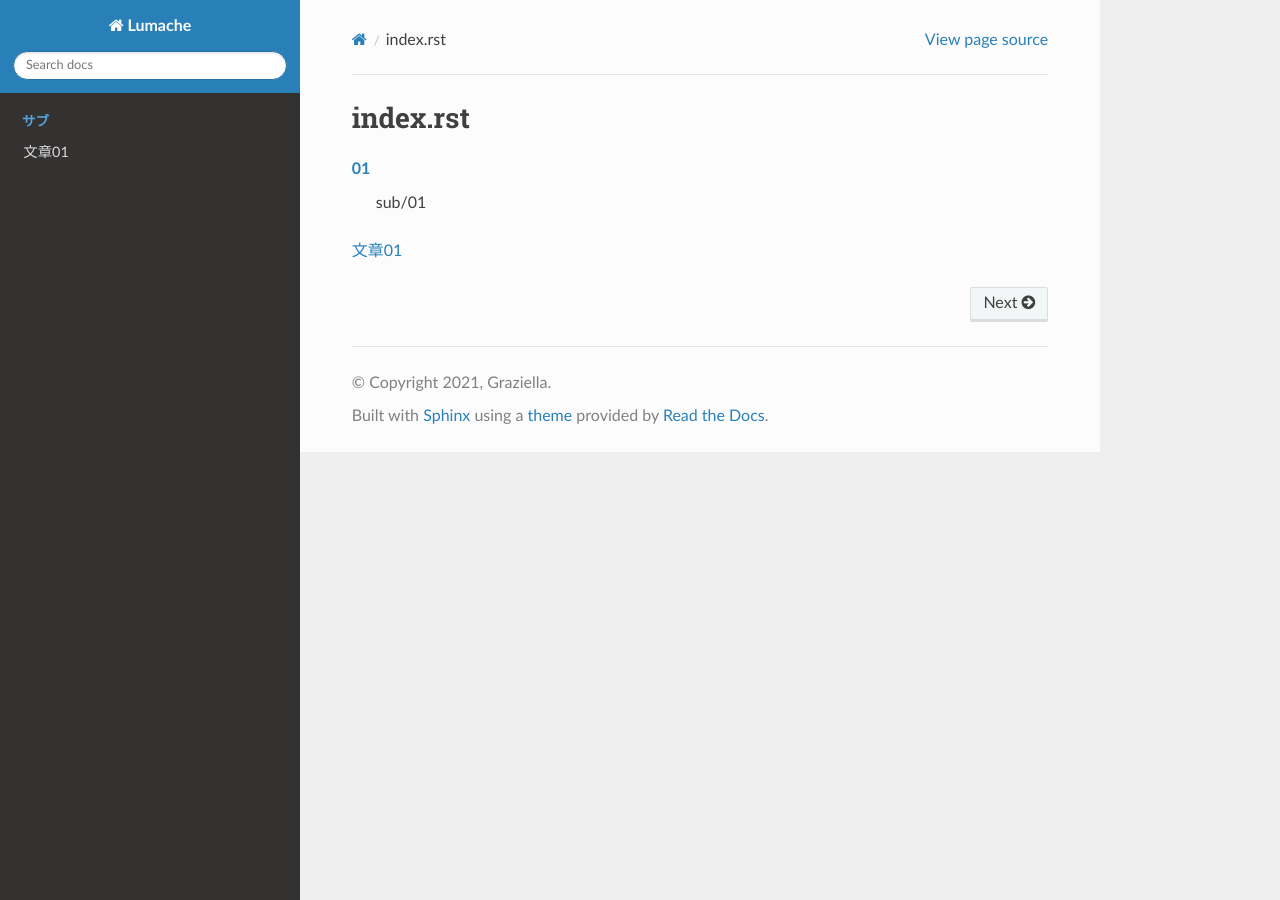
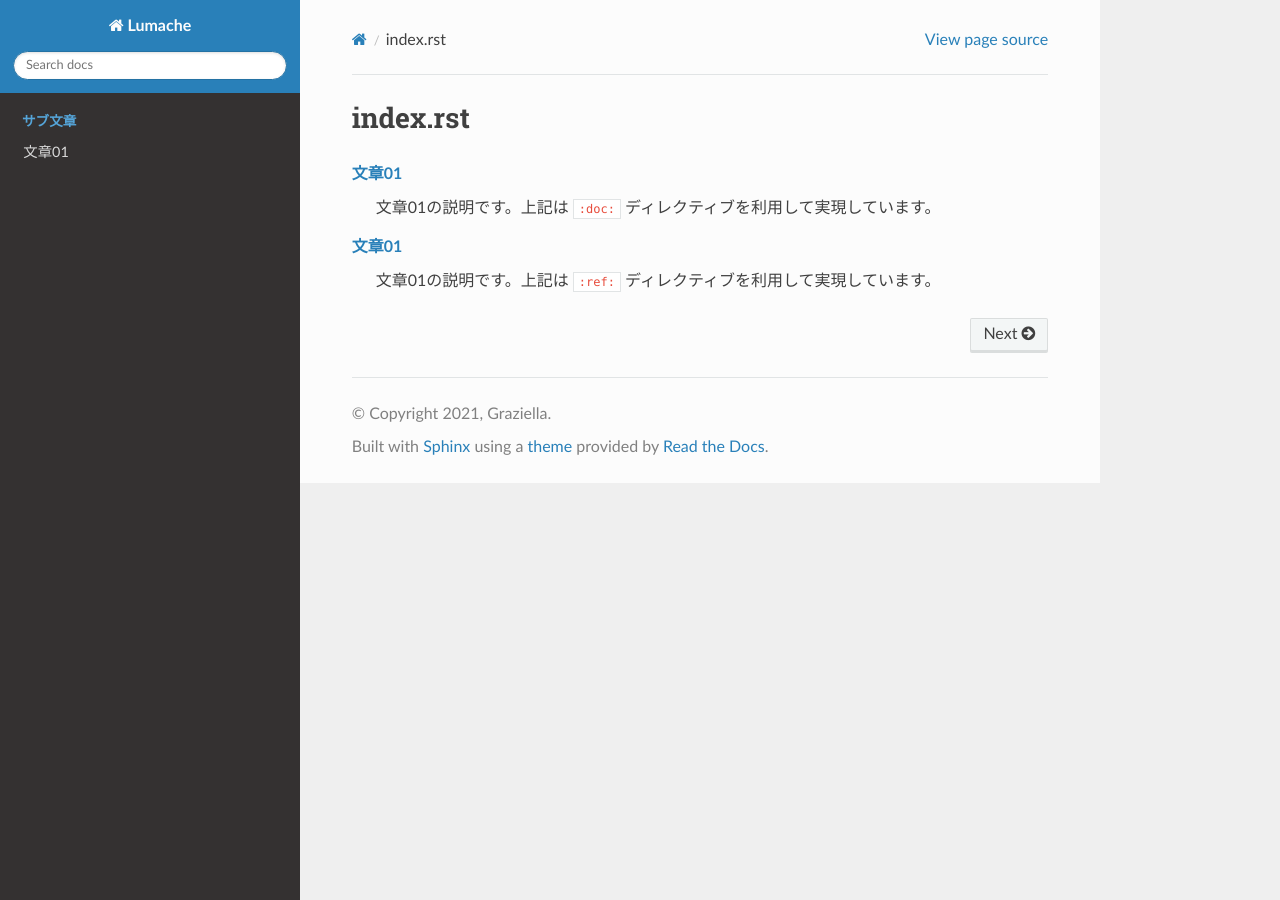
Before and after one commit to TsutomuKIMURA/Sphinx-test, a Sphinx documentation site: the page built from source/index.rst, in a window 1280 px wide. Built offline with Sphinx 7.4.7 and the Read the Docs theme 3.1.0, drawn with Linux system fonts in a browser that asks for light colours.

Commit message:
index.rst編集。

```diff
--- a/source/index.rst
+++ b/source/index.rst
@@ -1,14 +1,15 @@
 index.rst
----------
+=========
 
-:doc:`01 <./sub/01>`
-     sub/01
+:doc:`文章01 <./sub/01>`
+     文章01の説明です。上記は ``:doc:`` ディレクティブを利用して実現しています。
 
 :ref:`文章01`
+     文章01の説明です。上記は ``:ref:`` ディレクティブを利用して実現しています。
 
 .. toctree::
    :maxdepth: 1
-   :caption: サブ
+   :caption: サブ文章
    :hidden:
 
    sub/01
```
